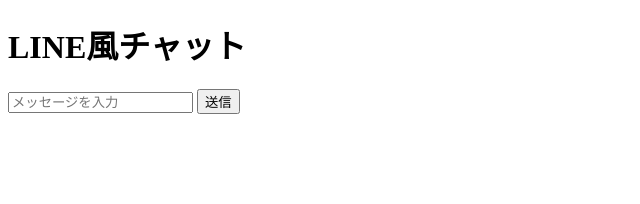
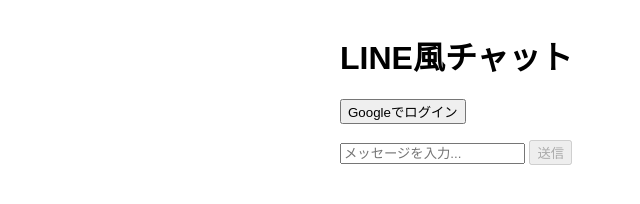
Before and after one commit to takaemon01/Line-3, a plain HTML site: page index.html in a window 1280 px wide. Shown: the whole page, without its empty margins (0-640 px from the left). Drawn offline with Linux system fonts and the light colour scheme; no server answers.

Commit message:
Update index.html

```diff
--- a/index.html
+++ b/index.html
@@ -2,16 +2,22 @@
 <html lang="ja">
 <head>
   <meta charset="UTF-8" />
-  <meta name="viewport" content="width=device-width, initial-scale=1.0" />
   <title>LINE風チャット</title>
-  <link rel="manifest" href="manifest.json" />
-  <link rel="icon" href="icon.png" />
+  <style>
+    body { font-family: sans-serif; max-width: 600px; margin: 2rem auto; }
+    #messages { list-style: none; padding: 0; }
+    #messages li { border-bottom: 1px solid #ccc; padding: 0.5rem 0; }
+  </style>
 </head>
 <body>
   <h1>LINE風チャット</h1>
-  <input id="messageInput" placeholder="メッセージを入力" />
-  <button id="sendBtn">送信</button>
+  <button id="loginBtn">Googleでログイン</button>
+  <p id="userInfo"></p>
+
   <ul id="messages"></ul>
+
+  <input type="text" id="messageInput" placeholder="メッセージを入力..." />
+  <button id="sendBtn" disabled>送信</button>
 
   <script type="module" src="main.js"></script>
 </body>
```
